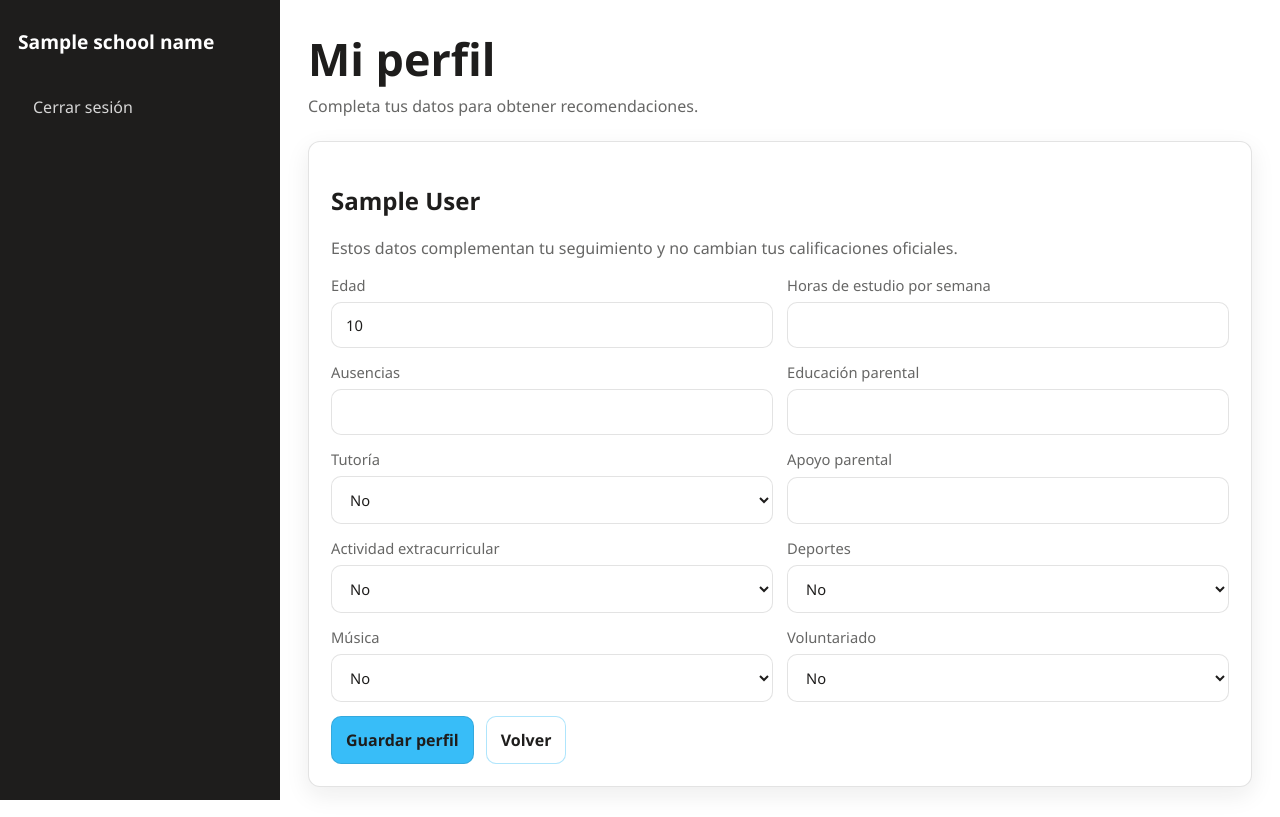
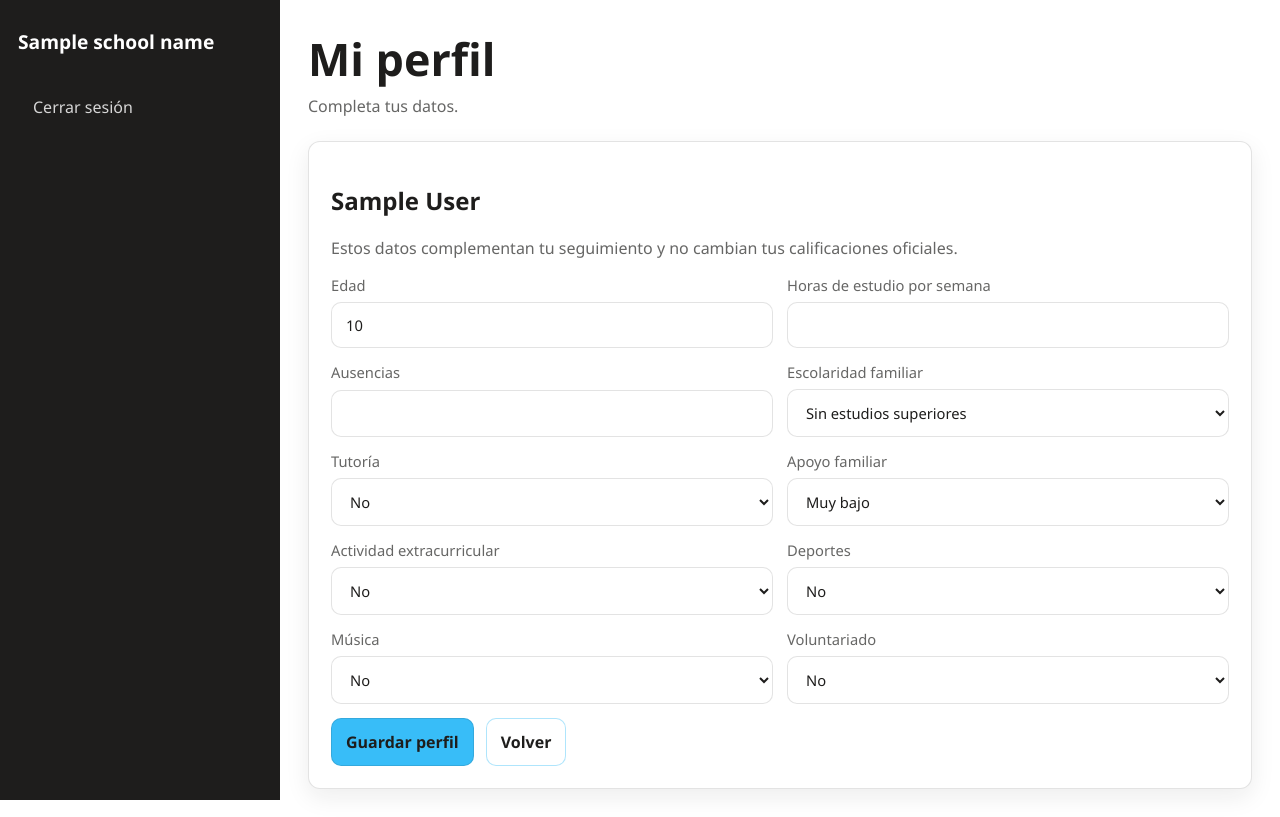
Before and after one commit to Edson-Zepeda/Prepa-Team, a FastAPI app: template web/frontend/templates/student_profile.html in a window 1280 px wide. Run offline with FastAPI, Linux system fonts and the light colour scheme; the template is opened without the code that fills it: most values are stand-ins (such as "Sample title", 1, 10 or a date in 2020); parts of the project's set-up code (start-up, migrations or seed data) failed here and were passed over.

Commit message:
Switch papers to one column and humanize family support labels

```diff
--- a/web/frontend/templates/student_profile.html
+++ b/web/frontend/templates/student_profile.html
@@ -2,7 +2,7 @@
 
 {% block title %}Mi perfil · {{ school_name }}{% endblock %}
 {% block heading %}Mi perfil{% endblock %}
-{% block subtitle %}Completa tus datos para obtener recomendaciones.{% endblock %}
+{% block subtitle %}Completa tus datos.{% endblock %}
 
 {% block content %}
   <section class="card">
@@ -19,40 +19,52 @@
         <label>Ausencias
           <input name="absences" type="number" min="0" max="30" required value="{{ profile.absences or 0 }}" />
         </label>
-        <label>Educación parental
-          <input name="parental_education" type="number" min="0" max="4" required value="{{ profile.parental_education or 0 }}" />
+        <label>Escolaridad familiar
+          <select name="parental_education">
+            <option value="0" {% if profile.parental_education == 0 or profile.parental_education is none %}selected{% endif %}>Sin estudios superiores</option>
+            <option value="1" {% if profile.parental_education == 1 %}selected{% endif %}>Secundaria</option>
+            <option value="2" {% if profile.parental_education == 2 %}selected{% endif %}>Preparatoria</option>
+            <option value="3" {% if profile.parental_education == 3 %}selected{% endif %}>Licenciatura</option>
+            <option value="4" {% if profile.parental_education == 4 %}selected{% endif %}>Posgrado</option>
+          </select>
         </label>
         <label>Tutoría
           <select name="tutoring">
             <option value="0" {% if not profile.tutoring %}selected{% endif %}>No</option>
-            <option value="1" {% if profile.tutoring == 1 %}selected{% endif %}>Si</option>
+            <option value="1" {% if profile.tutoring == 1 %}selected{% endif %}>Sí</option>
           </select>
         </label>
-        <label>Apoyo parental
-          <input name="parental_support" type="number" min="0" max="4" required value="{{ profile.parental_support or 0 }}" />
+        <label>Apoyo familiar
+          <select name="parental_support">
+            <option value="0" {% if profile.parental_support == 0 or profile.parental_support is none %}selected{% endif %}>Muy bajo</option>
+            <option value="1" {% if profile.parental_support == 1 %}selected{% endif %}>Bajo</option>
+            <option value="2" {% if profile.parental_support == 2 %}selected{% endif %}>Medio</option>
+            <option value="3" {% if profile.parental_support == 3 %}selected{% endif %}>Alto</option>
+            <option value="4" {% if profile.parental_support == 4 %}selected{% endif %}>Muy alto</option>
+          </select>
         </label>
         <label>Actividad extracurricular
           <select name="extracurricular">
             <option value="0" {% if not profile.extracurricular %}selected{% endif %}>No</option>
-            <option value="1" {% if profile.extracurricular == 1 %}selected{% endif %}>Si</option>
+            <option value="1" {% if profile.extracurricular == 1 %}selected{% endif %}>Sí</option>
           </select>
         </label>
         <label>Deportes
           <select name="sports">
             <option value="0" {% if not profile.sports %}selected{% endif %}>No</option>
-            <option value="1" {% if profile.sports == 1 %}selected{% endif %}>Si</option>
+            <option value="1" {% if profile.sports == 1 %}selected{% endif %}>Sí</option>
           </select>
         </label>
         <label>Música
           <select name="music">
             <option value="0" {% if not profile.music %}selected{% endif %}>No</option>
-            <option value="1" {% if profile.music == 1 %}selected{% endif %}>Si</option>
+            <option value="1" {% if profile.music == 1 %}selected{% endif %}>Sí</option>
           </select>
         </label>
         <label>Voluntariado
           <select name="volunteering">
             <option value="0" {% if not profile.volunteering %}selected{% endif %}>No</option>
-            <option value="1" {% if profile.volunteering == 1 %}selected{% endif %}>Si</option>
+            <option value="1" {% if profile.volunteering == 1 %}selected{% endif %}>Sí</option>
           </select>
         </label>
       </div>
```
Also changed, not shown: docs/API_CONTRACT.md (+7 -2 lines), src/student_success/service.py (+27 -7 lines), web/frontend/templates/admin_student_detail.html (+21 -9 lines), 2 other files.
